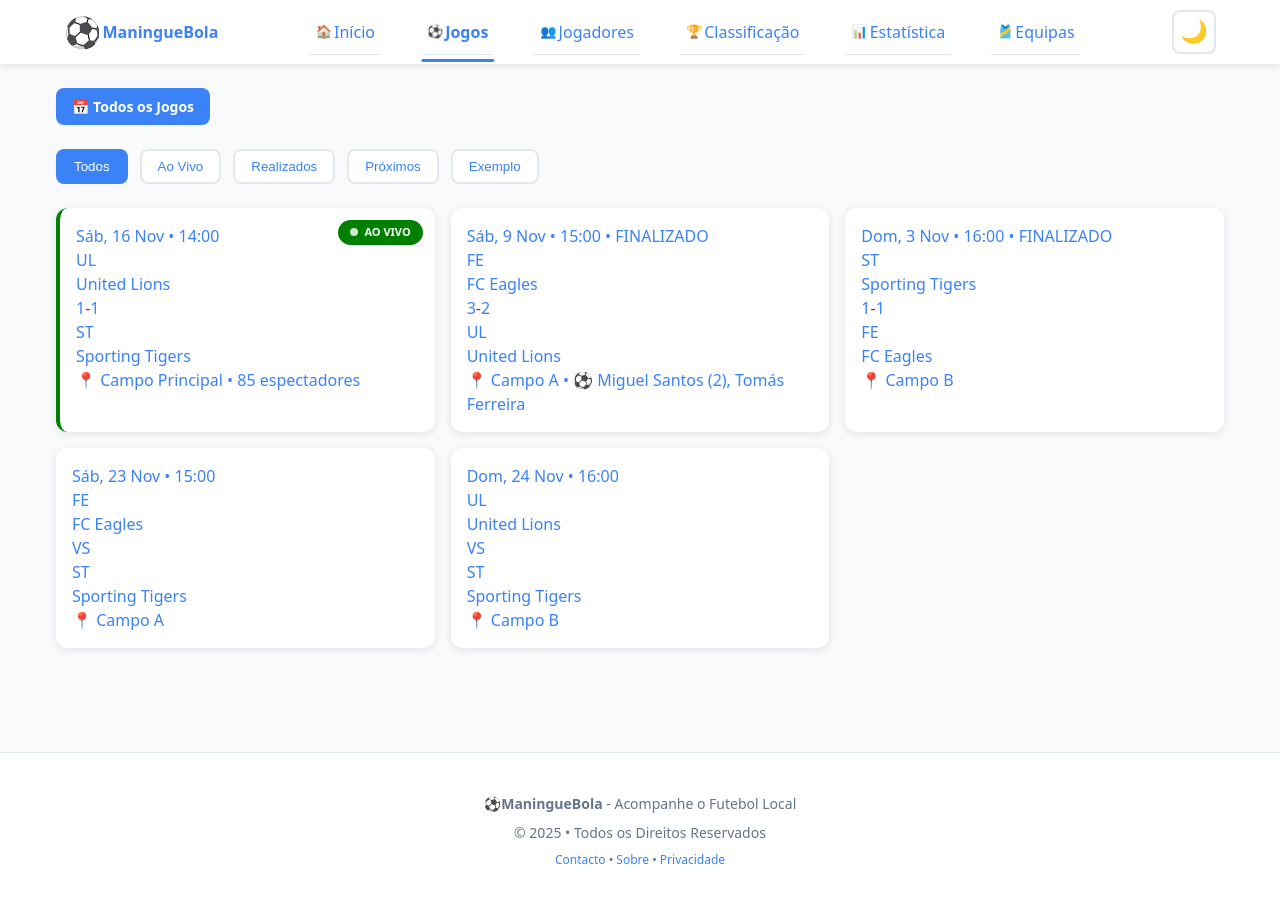
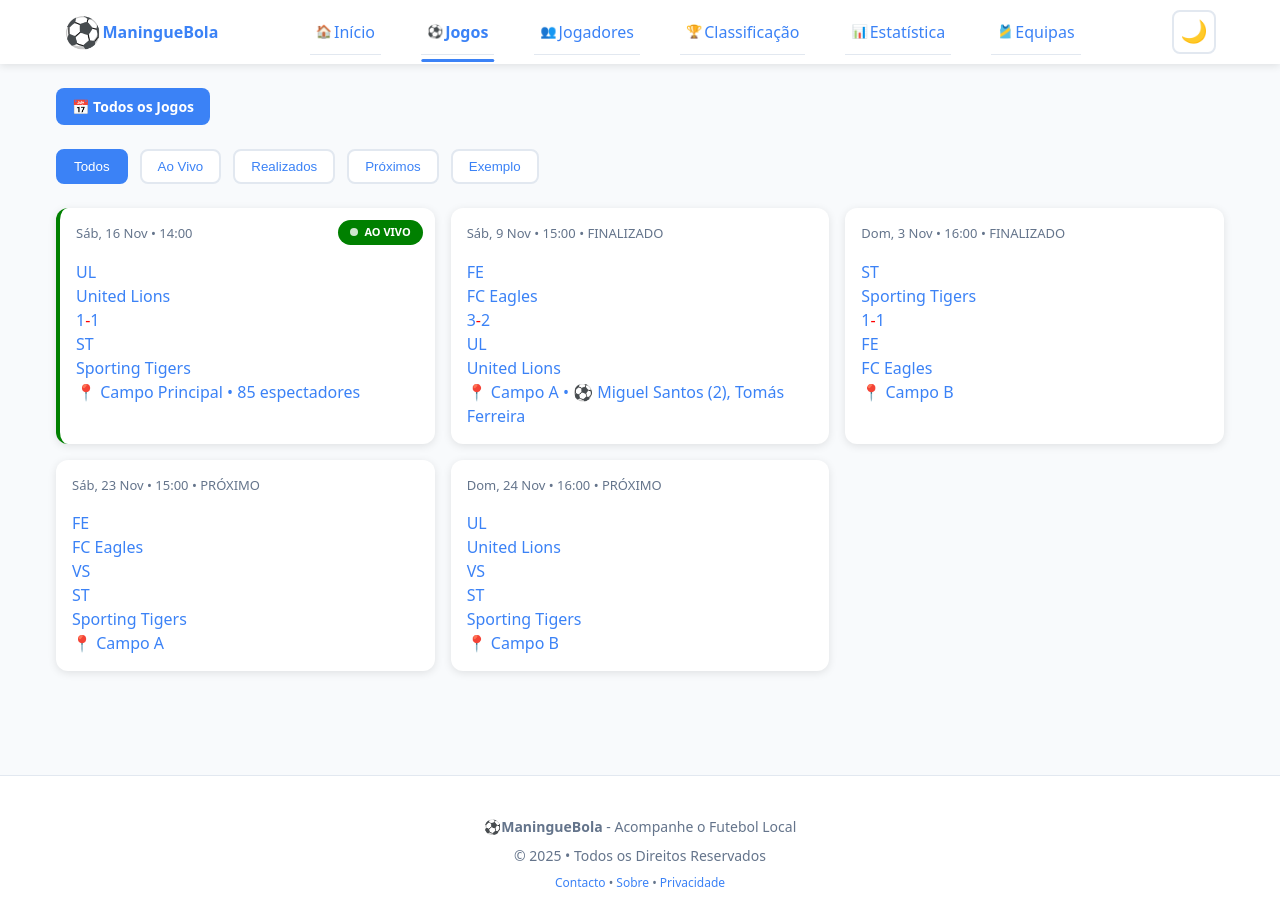
Before and after one commit to Raimundroid/maninguebola, a React (Vite) app: page /jogos in a window 1280 px wide. Before the commit the page ends 901 px from the top, so only its background shows below. Built offline with nearby package versions, Linux system fonts and the light colour scheme.

Commit message:
MatchesCard: .datetime done

```diff
--- a/src/components/MatchCard/MatchCard.css
+++ b/src/components/MatchCard/MatchCard.css
@@ -40,12 +40,9 @@
 }
 
 .match-card .datetime {
-  /* font-size: 13px; */
-  /* datetime: {
-      fontSize: "13px",
-      color: "var(--text-light)",
-      marginBottom: "16px",
-    } */
+  font-size: 13px;
+  color: var(--text-light);
+  margin-bottom: 16px;
 }
 
 .match-card .teams {
--- a/src/components/MatchCard/MatchCard.jsx
+++ b/src/components/MatchCard/MatchCard.jsx
@@ -36,9 +36,11 @@ const MatchCard = ({ match }) => {
         </div>
       )}
 
-      {/* Date and time - show FINALIZADO if match is finished */}
-      <div /*style={styles.datetime}*/ className="datetime">
-        {date} • {time} {status === "finished" && "• FINALIZADO"}
+      {/* Date and time - show FINALIZADO if match is finished  or (||) show PRÓXIMO if match is upcoming*/}
+      <div className="datetime">
+        {date} • {time}
+        {(status === "finished" && " • FINALIZADO") ||
+          (status === "upcoming" && " • PRÓXIMO")}
       </div>
 
       {/* Teams and score section - 3 column grid */}
```
